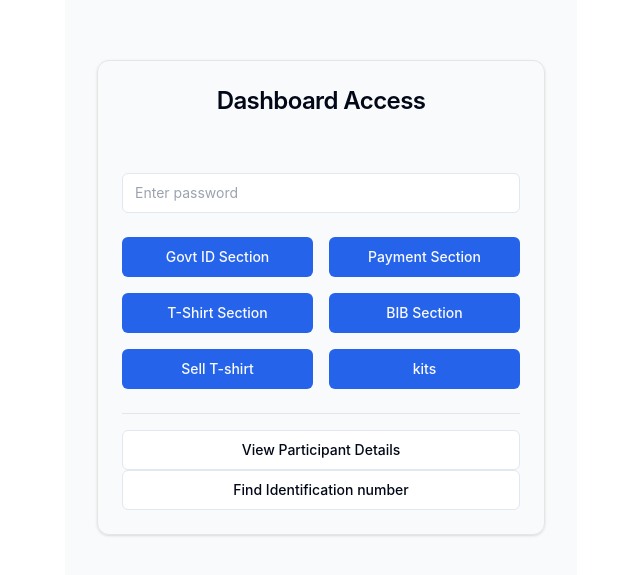
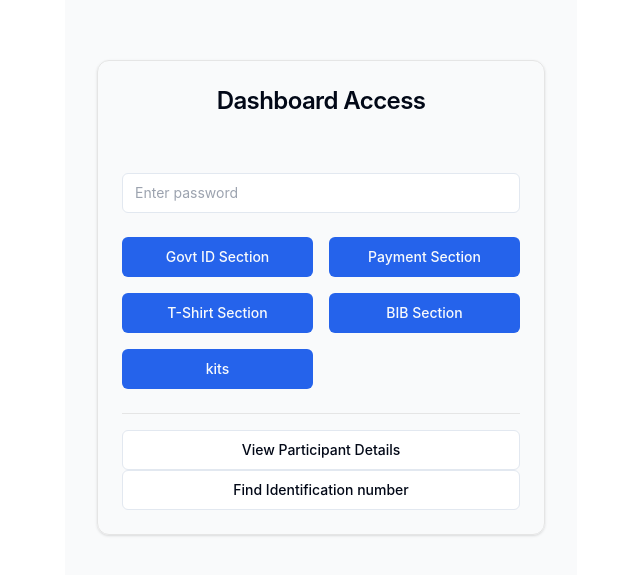
Before and after one commit to suraj7974/marathon_dashboard, a React (Vite) app: page /login in a window 1280 px wide. Shown: the part 135-710 px from the top of the page, without its empty margins (319-959 px from the left). Built offline with nearby package versions, Linux system fonts and the light colour scheme; no server answers.

Commit message:
feat: removed selling only tshirt

```diff
--- a/components/login.tsx
+++ b/components/login.tsx
@@ -58,9 +58,6 @@ const Login = () => {
             <Button onClick={() => handleLogin("bib")} className="w-full">
               BIB Section
             </Button>
-            <Button onClick={() => handleLogin("tshirt")} className="w-full">
-              Sell T-shirt
-            </Button>
             <Button onClick={() => handleLogin("kit")} className="w-full">
               kits
             </Button>
```
